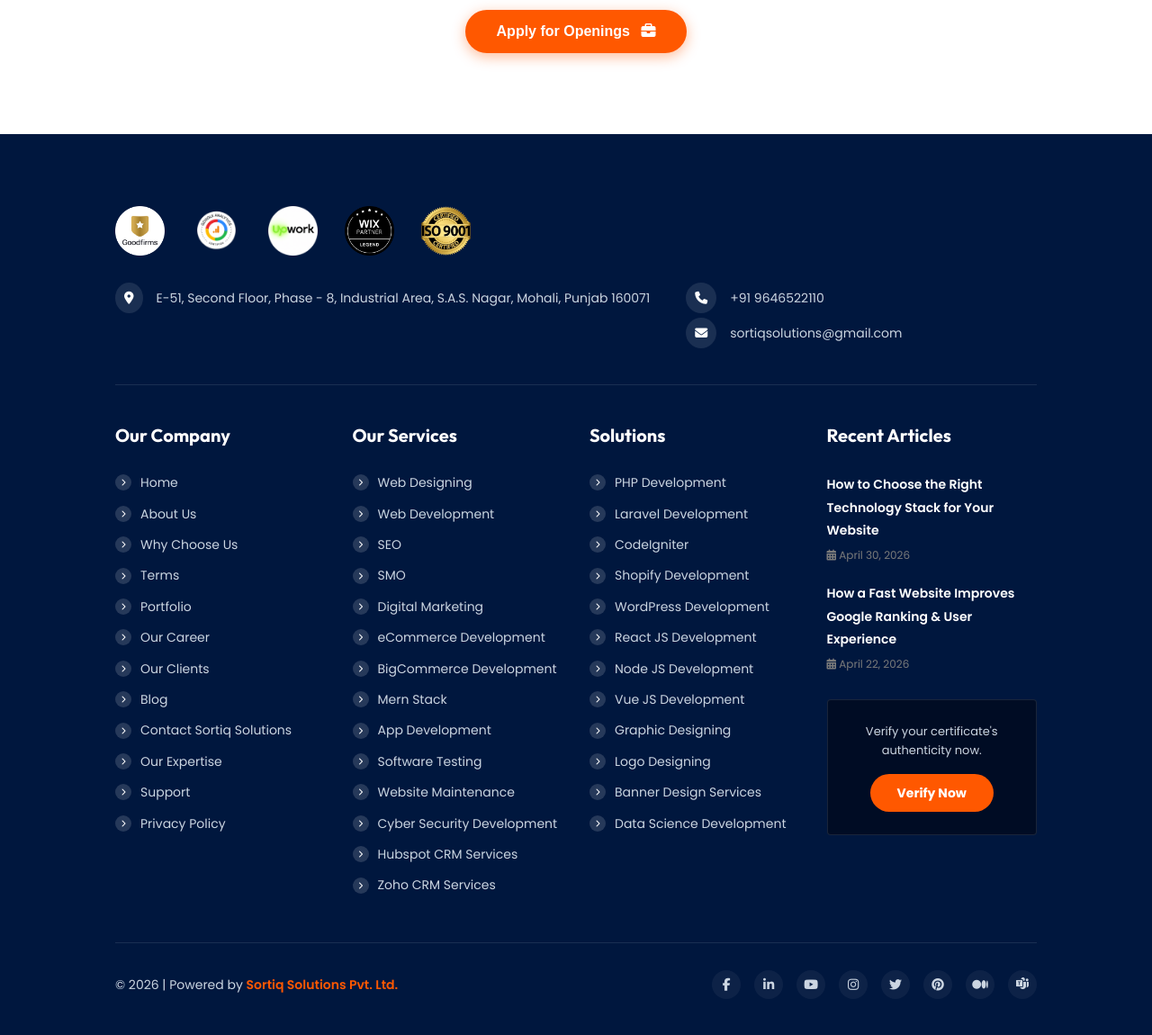
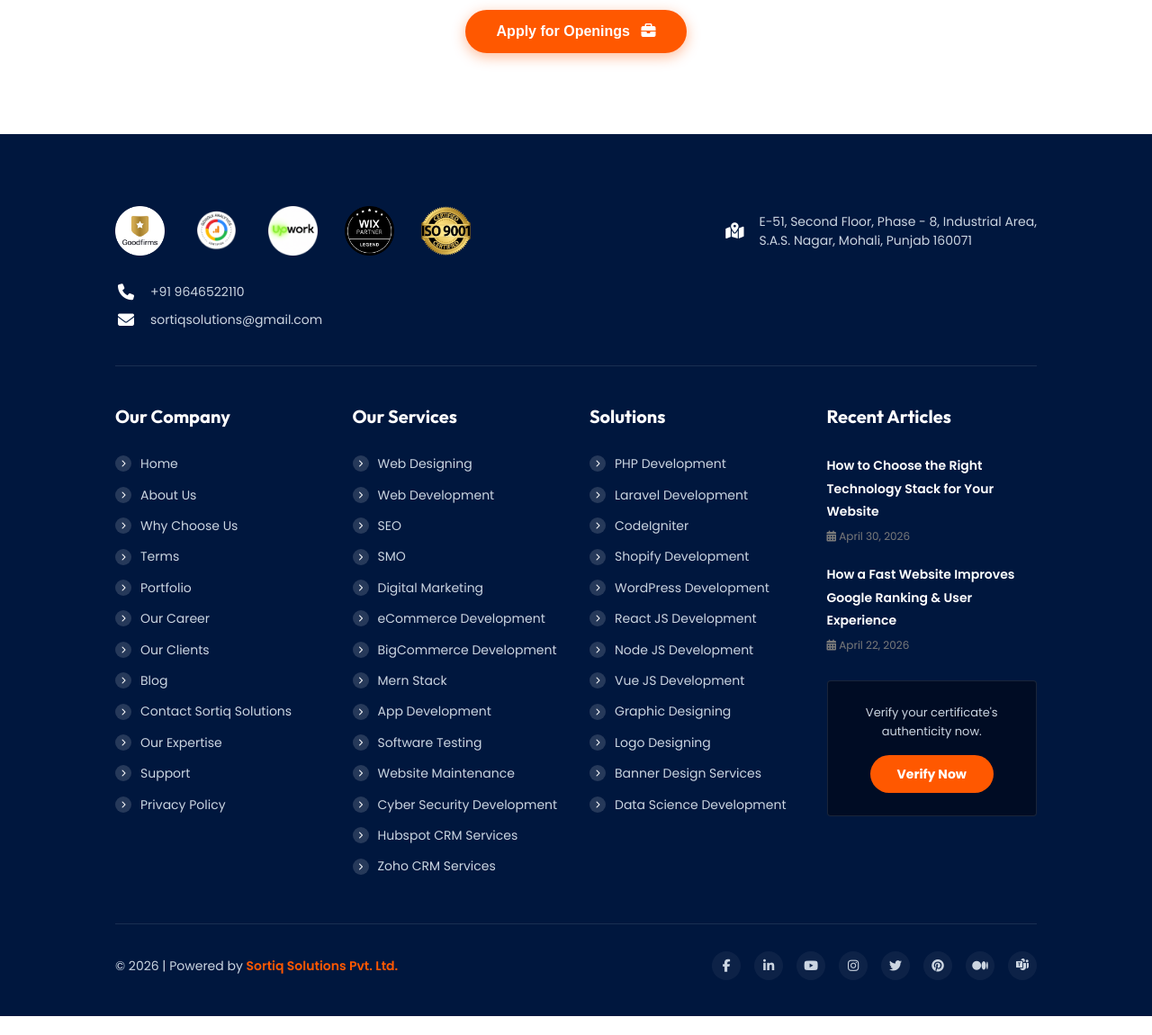
Before and after one commit to Ishan987/sortiq-site, a Flask app: page /about in a window 1280 px wide. Shown: the part 2321-3471 px from the top of the page at 90% size. After the commit the page ends 3450 px from the top, so only its background shows below. Run offline with Flask 3, Linux system fonts and the light colour scheme; data comes from the database, SQL or seed files in the repository; both versions use the stored data as it was after the commit; some libraries are stand-ins or nearby versions.

Commit message:
Second commit

```diff
--- a/app.py
+++ b/app.py
@@ -66,9 +66,9 @@ DEFAULT_SITE_LAYOUT = {
                 {"label": "Our Clients", "url": "/clients/"},
                 {"label": "Blog", "url": "/blog/"},
                 {"label": "Contact Sortiq Solutions", "url": "/contact/"},
-                {"label": "FAQ", "url": "/faq/"},
-                {"label": "", "url": ""},
-                {"label": "", "url": ""}
+                {"label": "Our Expertise", "url": "/our-expertise/"},
+                {"label": "Support", "url": "/support/"},
+                {"label": "Privacy Policy", "url": "/privacy-policy/"}
             ]
         },
         "services": {
@@ -80,12 +80,14 @@ DEFAULT_SITE_LAYOUT = {
                 {"label": "SMO", "url": "/smo-company/"},
                 {"label": "Digital Marketing", "url": "/digital-marketing-company/"},
                 {"label": "eCommerce Development", "url": "/ecommerce-development-company/"},
+                {"label": "BigCommerce Development", "url": "/bigcommerce-development-company/"},
+                {"label": "Mern Stack", "url": "/mern-stack-development-company/"},
                 {"label": "App Development", "url": "/app-development-company/"},
                 {"label": "Software Testing", "url": "/software-testing-company/"},
-                {"label": "", "url": ""},
-                {"label": "", "url": ""},
-                {"label": "", "url": ""},
-                {"label": "", "url": ""}
+                {"label": "Website Maintenance", "url": "/website-maintenance-company/"},
+                {"label": "Cyber Security Development", "url": "/cyber-security-development/"},
+                {"label": "Hubspot CRM Services", "url": "/hubspot-crm-services/"},
+                {"label": "Zoho CRM Services", "url": "/zoho-crm-services/"}
             ]
         },
         "solutions": {
@@ -99,10 +101,10 @@ DEFAULT_SITE_LAYOUT = {
                 {"label": "React JS Development", "url": "/react-js-development-company/"},
                 {"label": "Node JS Development", "url": "/node-js-development-company/"},
                 {"label": "Vue JS Development", "url": "/vue-js-development-company/"},
-                {"label": "", "url": ""},
-                {"label": "", "url": ""},
-                {"label": "", "url": ""},
-                {"label": "", "url": ""}
+                {"label": "Graphic Designing", "url": "/graphic-designing-company/"},
+                {"label": "Logo Designing", "url": "/logo-designing-company/"},
+                {"label": "Banner Design Services", "url": "/banner-designing-company/"},
+                {"label": "Data Science Development", "url": "/data-science-development/"}
             ]
         }
     }
@@ -2429,7 +2431,7 @@ def update_site_settings():
                     layout['footer_columns'][col]['title'] = title
 
             new_links = []
-            for j in range(12):
+            for j in range(16):
                 lbl = request.form.get(f'footer_columns[{col}][links][{j}][label]')
                 url = request.form.get(f'footer_columns[{col}][links][{j}][url]')
                 if lbl is not None:
--- a/static/css/style.css
+++ b/static/css/style.css
@@ -672,6 +672,7 @@ ul {
     display: flex;
     gap: 40px;
     flex-wrap: wrap;
+    align-items: flex-start;
 }
 
 .contact-inline-group {
@@ -687,10 +688,9 @@ ul {
 
 .footer-contact-item i {
     color: var(--white);
-    background-color: rgba(255, 255, 255, 0.1);
-    padding: 10px;
-    border-radius: 50%;
-    font-size: 14px;
+    font-size: 18px;
+    width: 24px;
+    text-align: center;
 }
 
 .address-info {
--- a/templates/base.html
+++ b/templates/base.html
@@ -140,17 +140,17 @@
                     {% endif %}
                 {% endfor %}
             </div>
-            <ul class="address-info-list addr-top-align">
-                <li>
+            <div class="footer-address-wrapper">
                 <a href="https://www.google.com/maps/search/?api=1&query={{ site_layout.footer.address | urlencode }}" target="_blank" style="color: inherit; text-decoration: none;" rel="noopener noreferrer">
                     <div class="footer-contact-item">
-                            <i class="fa fa-map-marker-alt"></i>
-                            <div class="address-info">{{ site_layout.footer.address }}</div>
+                        <i class="fa fa-map-marked-alt"></i>
+                        <div class="address-info">{{ site_layout.footer.address.replace(', S.A.S.', ',<br>S.A.S.') | safe }}</div>
                     </div>
                 </a>
-                </li>
-                <li class="contact-inline-group">
-                    <div class="footer-contact-item" style="margin-bottom: 5px;">
+            </div>
+
+            <div class="footer-contact-wrapper contact-inline-group">
+                <div class="footer-contact-item" style="margin-bottom: 10px;">
                     <i class="fa fa-phone"></i>
                     <div class="address-info"><a href="tel:{{ site_layout.footer.phone }}">{{ site_layout.footer.phone }}</a></div>
                 </div>
@@ -158,8 +158,7 @@
                     <i class="fa fa-envelope"></i>
                     <div class="address-info"><a href="https://mail.google.com/mail/?view=cm&fs=1&to={{ site_layout.footer.email }}" target="_blank" rel="noopener noreferrer">{{ site_layout.footer.email }}</a></div>
                 </div>
-                </li>
-            </ul>
+            </div>
         </div>
 
         <div class="footer-main">
```
Also changed, not shown: sortiq.db. Lines whose indentation alone changed are shown as unchanged.
